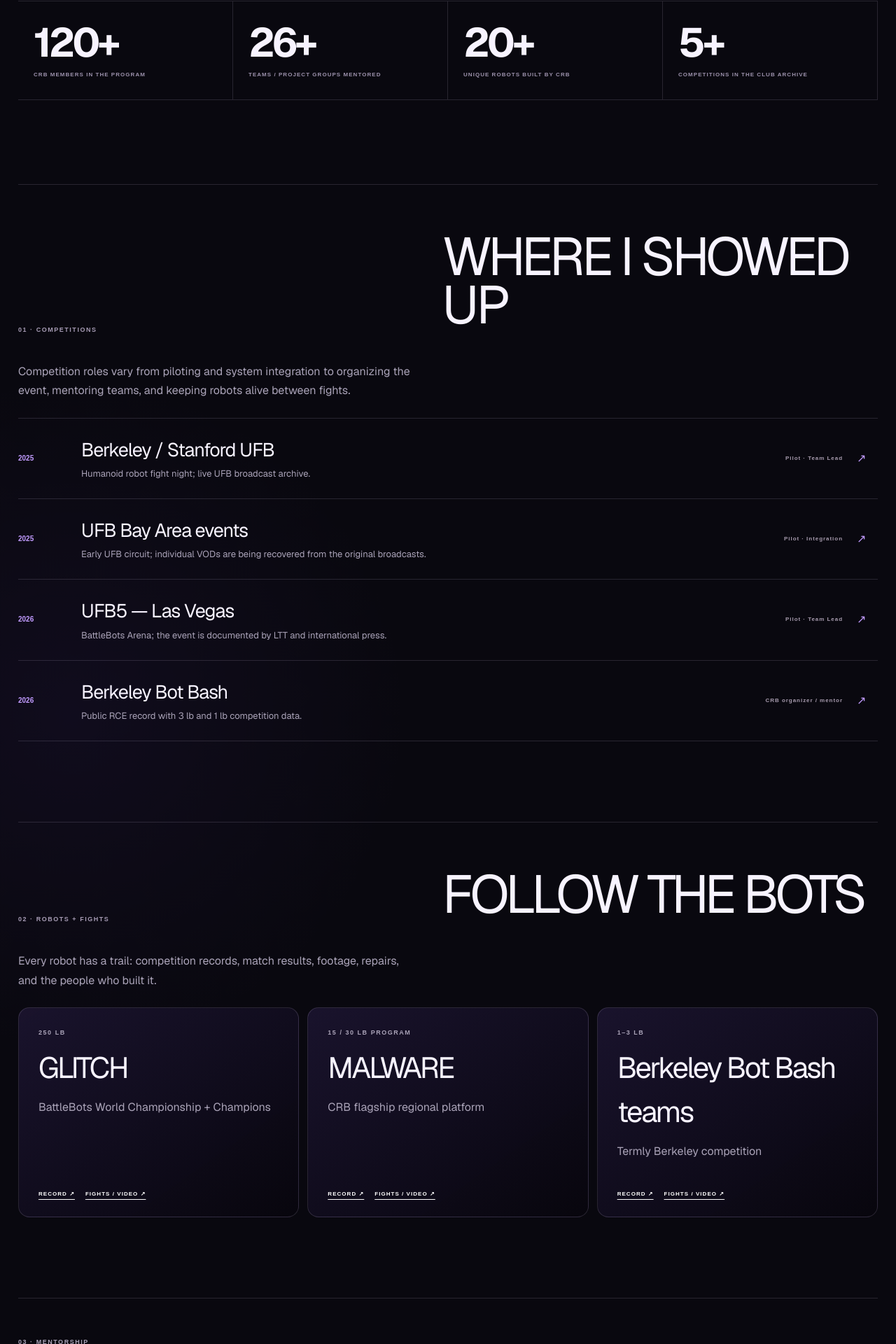
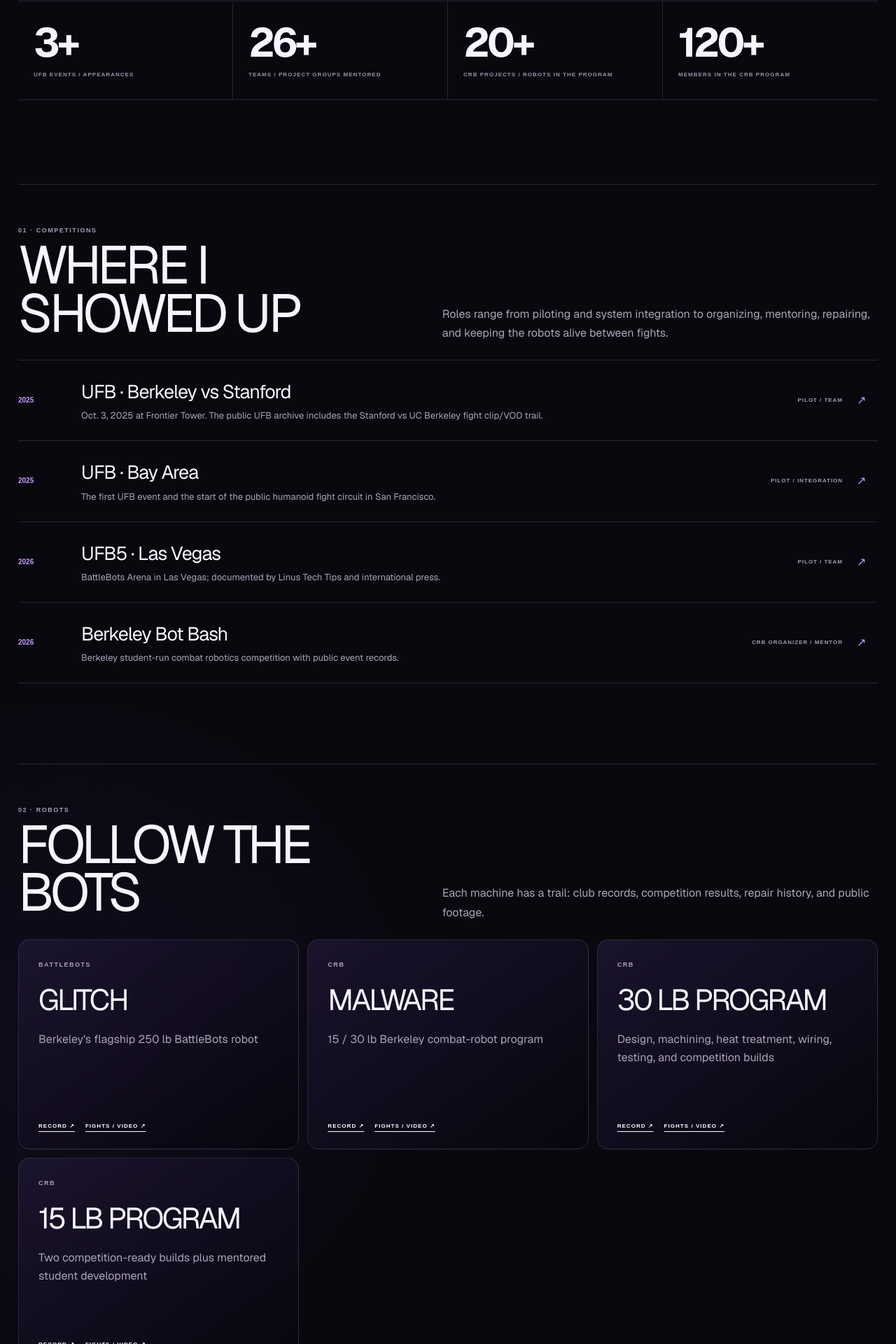
Before and after one commit to GursimarVirk/SimarWebsite, a Next.js app: page /media/stats in a window 1280 px wide. Shown: the part 835-2755 px from the top of the page at 70% size. Built offline with nearby package versions, Linux system fonts and the light colour scheme.

Commit message:
Expand robotics competition stats and footage archive

```diff
--- a/app/media/stats/page.tsx
+++ b/app/media/stats/page.tsx
@@ -2,70 +2,59 @@ import type { Metadata } from "next";
 import styles from "./stats.module.css";
 
 export const metadata: Metadata = {
-  title: "Robot Competition Stats · Gursimar Virk",
-  description: "Competition history, mentoring, robots, and fight archives from Gursimar Virk's combat robotics work at Berkeley.",
+  title:"Robot Competition Stats · Gursimar Virk",
+  description:"Competition history, mentoring, robots, and public fight archives from Gursimar Virk's robotics work.",
 };
 
-const competitions = [
-  { year: "2025", event: "Berkeley / Stanford UFB", role: "Pilot · Team Lead", href: "https://ufb.gg/", note: "Humanoid robot fight night; live UFB broadcast archive." },
-  { year: "2025", event: "UFB Bay Area events", role: "Pilot · Integration", href: "https://ufb.gg/", note: "Early UFB circuit; individual VODs are being recovered from the original broadcasts." },
-  { year: "2026", event: "UFB5 — Las Vegas", role: "Pilot · Team Lead", href: "https://www.youtube.com/watch?v=VJqMPFNP4to", note: "BattleBots Arena; the event is documented by LTT and international press." },
-  { year: "2026", event: "Berkeley Bot Bash", role: "CRB organizer / mentor", href: "https://www.robotcombatevents.com/events/7353", note: "Public RCE record with 3 lb and 1 lb competition data." },
+const competitions=[
+  {year:"2025",event:"UFB · Berkeley vs Stanford",role:"PILOT / TEAM",href:"https://www.twitch.tv/ufb0ts",note:"Oct. 3, 2025 at Frontier Tower. The public UFB archive includes the Stanford vs UC Berkeley fight clip/VOD trail."},
+  {year:"2025",event:"UFB · Bay Area",role:"PILOT / INTEGRATION",href:"https://www.youtube.com/watch?v=5qLi2gIFSko",note:"The first UFB event and the start of the public humanoid fight circuit in San Francisco."},
+  {year:"2026",event:"UFB5 · Las Vegas",role:"PILOT / TEAM",href:"https://www.youtube.com/watch?v=VJqMPFNP4to",note:"BattleBots Arena in Las Vegas; documented by Linus Tech Tips and international press."},
+  {year:"2026",event:"Berkeley Bot Bash",role:"CRB ORGANIZER / MENTOR",href:"https://www.robotcombatevents.com/events/7353",note:"Berkeley student-run combat robotics competition with public event records."},
 ];
 
-const robotArchives = [
-  { name: "GLITCH", className: "250 lb", result: "BattleBots World Championship + Champions", href: "https://battlebots.com/robot/glitch-2021/", video: "https://www.youtube.com/results?search_query=Glitch+Combat+Robotics+at+Berkeley+BattleBots" },
-  { name: "MALWARE", className: "15 / 30 lb program", result: "CRB flagship regional platform", href: "https://combatrobotics.studentorg.berkeley.edu/", video: "https://www.youtube.com/results?search_query=Malware+Combat+Robotics+Berkeley" },
-  { name: "Berkeley Bot Bash teams", className: "1–3 lb", result: "Termly Berkeley competition", href: "https://www.robotcombatevents.com/events/7353", video: "https://www.youtube.com/results?search_query=Berkeley+Bot+Bash+combat+robotics" },
+const robots=[
+  {name:"GLITCH",className:"BATTLEBOTS",result:"Berkeley's flagship 250 lb BattleBots robot",record:"https://battlebots.com/robot/glitch-2021/",video:"https://www.youtube.com/results?search_query=Glitch+Combat+Robotics+at+Berkeley+BattleBots"},
+  {name:"MALWARE",className:"CRB",result:"15 / 30 lb Berkeley combat-robot program",record:"https://combatrobotics.studentorg.berkeley.edu/",video:"https://www.youtube.com/results?search_query=Malware+Combat+Robotics+Berkeley"},
+  {name:"30 LB PROGRAM",className:"CRB",result:"Design, machining, heat treatment, wiring, testing, and competition builds",record:"https://combatrobotics.studentorg.berkeley.edu/",video:"https://www.youtube.com/results?search_query=Combat+Robotics+at+Berkeley+30+lb+robot"},
+  {name:"15 LB PROGRAM",className:"CRB",result:"Two competition-ready builds plus mentored student development",record:"https://combatrobotics.studentorg.berkeley.edu/",video:"https://www.youtube.com/results?search_query=Combat+Robotics+at+Berkeley+15+lb+robot"},
 ];
 
-export default function StatsPage() {
-  return (
-    <main>
-      <nav className="nav">
-        <a className="brand" href="/">GURSIMAR VIRK</a>
-        <div className="nav-links">
-          <a href="/#work">Work</a><a href="/#selected-work">Robotics</a><a className="nav-active" href="/media">Media</a>
-          <a href="/#berkeley">Berkeley</a><a href="/#about">About</a><a href="/#contact">Contact</a>
-        </div>
-      </nav>
+const footage=[
+  ["UFB 1 — San Francisco, July 5 2025","Official UFB YouTube","https://www.youtube.com/watch?v=5qLi2gIFSko"],
+  ["UFB 1 — full event archive","Official UFB YouTube","https://www.youtube.com/watch?v=l0UuS83-jaE"],
+  ["UFB5 — Las Vegas","Linus Tech Tips","https://www.youtube.com/watch?v=VJqMPFNP4to"],
+  ["Original UFB broadcast channel","UFB Twitch","https://www.twitch.tv/ufb0ts"],
+  ["UFB competition archive","Ultimate Bots","https://www.ultimatebots.com/"],
+];
 
-      <section className={`${styles.hero} page-width`}>
-        <p className="eyebrow">MEDIA · ROBOTICS STATS</p>
-        <h1>THE<br/><em>COMPETITION</em><br/>TRAIL</h1>
-        <p>Not just the robots I built — the competitions, teams, students, and fights around them.</p>
-      </section>
+export default function StatsPage(){
+  return <main>
+    <nav className="nav"><a className="brand" href="/">GURSIMAR VIRK</a><div className="nav-links"><a href="/#work">Work</a><a href="/#projects">Projects</a><a className="nav-active" href="/media">Media</a><a href="/#berkeley">Berkeley</a><a href="/#about">About</a><a href="/#contact">Contact</a></div></nav>
+
+    <section className={`${styles.hero} page-width`}><p className="eyebrow">MEDIA · ROBOTICS STATS</p><h1>THE<br/><em>COMPETITION</em><br/>TRAIL</h1><p>Not just the robots I built — the competitions, teams, students, and fights around them.</p></section>
 
     <section className={`${styles.numbers} page-width`}>
-        <div><strong>120+</strong><span>CRB MEMBERS IN THE PROGRAM</span></div>
-        <div><strong>26+</strong><span>TEAMS / PROJECT GROUPS MENTORED</span></div>
-        <div><strong>20+</strong><span>UNIQUE ROBOTS BUILT BY CRB</span></div>
-        <div><strong>5+</strong><span>COMPETITIONS IN THE CLUB ARCHIVE</span></div>
+      <a href="#competitions"><strong>3+</strong><span>UFB EVENTS / APPEARANCES</span></a>
+      <a href="#mentoring"><strong>26+</strong><span>TEAMS / PROJECT GROUPS MENTORED</span></a>
+      <a href="#robots"><strong>20+</strong><span>CRB PROJECTS / ROBOTS IN THE PROGRAM</span></a>
+      <a href="#sources"><strong>120+</strong><span>MEMBERS IN THE CRB PROGRAM</span></a>
     </section>
 
     <section id="competitions" className={`${styles.section} page-width`}>
-        <div className={styles.heading}><p className="eyebrow">01 · COMPETITIONS</p><h2>WHERE I SHOWED UP</h2><p>Competition roles vary from piloting and system integration to organizing the event, mentoring teams, and keeping robots alive between fights.</p></div>
-        <div className={styles.rows}>
-          {competitions.map((c) => <a href={c.href} target="_blank" rel="noreferrer" className={styles.row} key={c.event}><span>{c.year}</span><div><h3>{c.event}</h3><p>{c.note}</p></div><b>{c.role}</b><i>↗</i></a>)}
-        </div>
+      <div className={styles.heading}><div><p className="eyebrow">01 · COMPETITIONS</p><h2>WHERE I SHOWED UP</h2></div><p>Roles range from piloting and system integration to organizing, mentoring, repairing, and keeping the robots alive between fights.</p></div>
+      <div className={styles.rows}>{competitions.map(c=><a href={c.href} target="_blank" rel="noreferrer" className={styles.row} key={c.event}><span>{c.year}</span><div><h3>{c.event}</h3><p>{c.note}</p></div><b>{c.role}</b><i>↗</i></a>)}</div>
     </section>
 
     <section id="robots" className={`${styles.section} page-width`}>
-        <div className={styles.heading}><p className="eyebrow">02 · ROBOTS + FIGHTS</p><h2>FOLLOW THE BOTS</h2><p>Every robot has a trail: competition records, match results, footage, repairs, and the people who built it.</p></div>
-        <div className={styles.robotGrid}>
-          {robotArchives.map((r) => <article className={styles.robot} key={r.name}><p className="eyebrow">{r.className}</p><h3>{r.name}</h3><p>{r.result}</p><div><a href={r.href} target="_blank" rel="noreferrer">RECORD ↗</a><a href={r.video} target="_blank" rel="noreferrer">FIGHTS / VIDEO ↗</a></div></article>)}
-        </div>
+      <div className={styles.heading}><div><p className="eyebrow">02 · ROBOTS</p><h2>FOLLOW THE BOTS</h2></div><p>Each machine has a trail: club records, competition results, repair history, and public footage.</p></div>
+      <div className={styles.robotGrid}>{robots.map(r=><article className={styles.robot} key={r.name}><p className="eyebrow">{r.className}</p><h3>{r.name}</h3><p>{r.result}</p><div><a href={r.record} target="_blank" rel="noreferrer">RECORD ↗</a><a href={r.video} target="_blank" rel="noreferrer">FIGHTS / VIDEO ↗</a></div></article>)}</div>
     </section>
 
-      <section id="mentoring" className={`${styles.mentoring} page-width`}>
-        <div><p className="eyebrow">03 · MENTORSHIP</p><h2>BUILDING THE NEXT TEAMS</h2><p>CRB's model is deliberately broad: new members start with small robots, learn the full build cycle, and move toward larger, more complex machines. Gursimar's leadership work included mentoring teams through design, fabrication, testing, competition preparation, repairs, and event logistics.</p></div>
-        <div className={styles.bigStat}><strong>26+</strong><span>MENTORED TEAM / PROJECT GROUPS</span><a href="https://combatrobotics.studentorg.berkeley.edu/" target="_blank" rel="noreferrer">SEE CRB PROGRAM ↗</a></div>
-      </section>
+    <section className={`${styles.footage} page-width`}><div className={styles.heading}><div><p className="eyebrow">03 · FOOTAGE</p><h2>WATCH THE MACHINES</h2></div><p>The public links we can verify right now. The original UFB Twitch channel is preserved here while individual VOD timestamps are recovered.</p></div><div className={styles.footageList}>{footage.map(([title,source,href],i)=><a href={href} target="_blank" rel="noreferrer" key={href}><span>{String(i+1).padStart(2,"0")}</span><div><strong>{title}</strong><small>{source}</small></div><b>↗</b></a>)}</div></section>
 
-      <section id="sources" className={`${styles.note} page-width`}>
-        <p className="eyebrow">DATA NOTE</p>
-        <p>The 120+, 26+, 20+, and 5+ figures combine the club-scale public record with Gursimar's reported mentoring history. The next research pass will replace the aggregate 26+ line with a named team-by-team ledger, competition result, and direct fight/VOD link wherever those public recordings can be recovered.</p>
-      </section>
-    </main>
-  );
+    <section id="mentoring" className={`${styles.mentoring} page-width`}><div><p className="eyebrow">04 · MENTORSHIP</p><h2>BUILDING THE NEXT TEAMS</h2><p>CRB's model is hands-on: newer members start with smaller machines, learn the complete build cycle, and move toward more complex robots. My leadership work included design reviews, fabrication, testing, competition preparation, repairs, shop training, and event logistics.</p></div><div className={styles.bigStat}><strong>26+</strong><span>MENTORED TEAMS / PROJECT GROUPS</span><a href="https://combatrobotics.studentorg.berkeley.edu/" target="_blank" rel="noreferrer">SEE CRB PROGRAM ↗</a></div></section>
+
+    <section id="sources" className={`${styles.note} page-width`}><p className="eyebrow">05 · SOURCE TRAIL</p><p>The aggregate figures are based on the public CRB record plus the portfolio's documented leadership history. I am deliberately not inventing a team-by-team ledger where a public result or fight link has not been recovered yet. The next layer of this page can become that ledger as individual teams and VODs are matched.</p><div className={styles.sourceLinks}><a href="https://combatrobotics.studentorg.berkeley.edu/" target="_blank" rel="noreferrer">CRB ↗</a><a href="https://battlebots.com/robot/glitch-2021/" target="_blank" rel="noreferrer">BATTLEBOTS / GLITCH ↗</a><a href="https://www.robotcombatevents.com/events/7353" target="_blank" rel="noreferrer">BERKELEY BOT BASH ↗</a></div></section>
+  </main>;
 }
```
Lines whose indentation alone changed are shown as unchanged.
